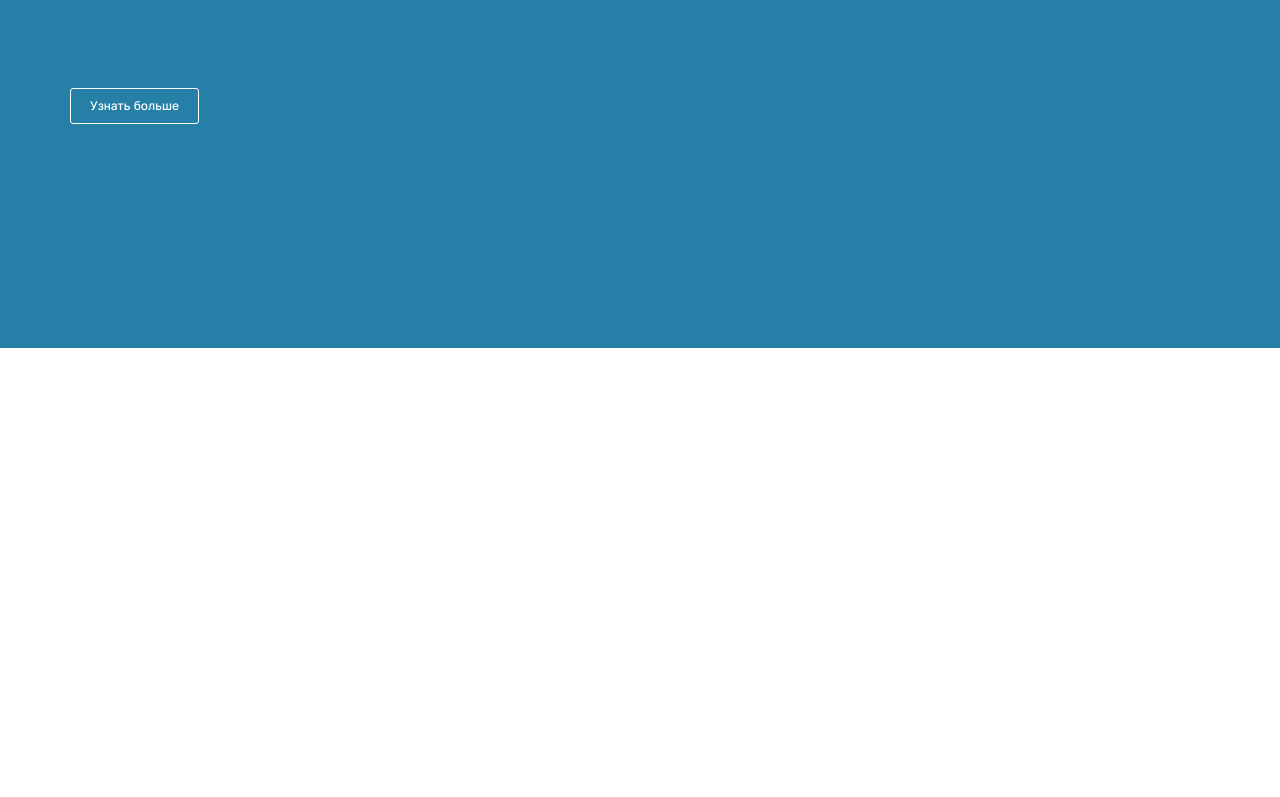
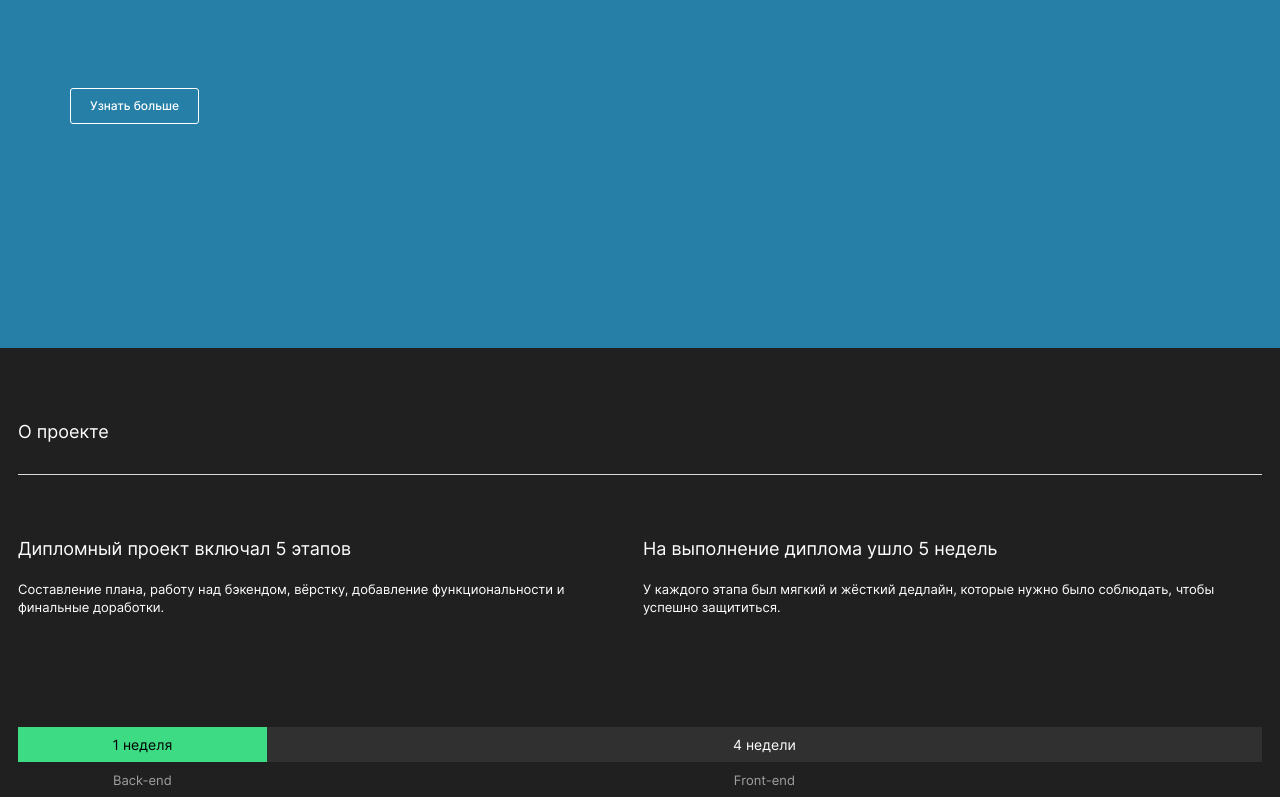
Before and after one commit to BJuice1984/movies-explorer-frontend, a React (Create React App) app: page / in a window 1280 px wide. Shown: the part 375-1172 px from the top of the page. Before the commit the page ends 800 px from the top, so only its background shows below. Built offline with nearby package versions, Linux system fonts and the light colour scheme.

Commit message:
feat/Создать компонент AboutProject.js + CSS

```diff
--- /dev/null
+++ b/src/components/AboutProject/AboutProject.css
@@ -0,0 +1,113 @@
+.about-project {
+  margin: 0;
+  background-color: #202020;
+  padding-left: 18px;
+  padding-right: 18px;
+  padding-top: 70px;
+}
+
+.about-project__container {
+  margin: 0 auto;
+  display: flex;
+  flex-direction: column;
+  padding-top: 60px;
+}
+
+@media screen and (min-width: 768px) {
+  .about-project__container {
+    flex-direction: row;
+    justify-content: space-between;
+  }
+}
+
+.about-project__title {
+  border-bottom: 1px solid #DADADA;
+  font-size: 18px;
+  line-height: 1.57;
+  color: #fff;
+  margin: 0;
+  font-weight: 400;
+  min-height: 22px;
+  text-align: left;
+  padding-bottom: 28px;
+}
+
+.about-project__list {
+  margin: 0;
+  padding-left: 0;
+  padding-bottom: 56px;
+}
+
+.about-project__list:last-of-type {
+  padding-top: 0;
+  padding-bottom: 60px;
+}
+
+@media screen and (min-width: 768px) {
+  .about-project__list:last-of-type {
+    padding-left: 20px;
+    padding-bottom: 110px;
+  }
+}
+
+.about-project__items {
+  list-style: none;
+  font-size: 18px;
+  line-height: 1.57;
+  font-weight: 400;
+  color: #fff;
+  text-decoration: none;
+  display: flex;
+  flex-direction: column;
+}
+
+.about-project__item {
+  margin: 0;
+  padding-bottom: 16px;
+}
+
+.about-project__span-accent {
+  margin: 0;
+  font-size: 13px;
+  line-height: 1.45;
+}
+
+.about-project__plan {
+  margin: 0;
+  display: grid;
+  grid-template-columns: 1fr 4fr;
+  grid-template-rows: repeat(2, 1fr);
+}
+
+.about-project__time {
+  margin: 0;
+  min-height: 35px;
+  min-width: 100px;
+  background-color: #303030;
+  color: #fff;
+  font-size: 11px;
+  line-height: 35px;
+  font-weight: 400;
+  text-align: center;
+}
+
+@media screen and (min-width: 768px) {
+  .about-project__time {
+    min-width: 228px;
+    font-size: 14px;
+  }
+}
+
+.about-project__time:first-of-type {
+  background-color: #3DDC84;
+  color: #000;
+}
+
+.about-project__time-description {
+  margin: 0 auto;
+  color: #A0A0A0;
+  font-size: 13px;
+  line-height: 1.23;
+  font-weight: 400;
+  padding-top: 10px;
+}
--- /dev/null
+++ b/src/components/AboutProject/AboutProject.js
@@ -0,0 +1,34 @@
+import React from "react";
+import './AboutProject.css';
+
+function AboutProject() {
+
+  return (
+    <section className="about-project">
+        <h2 className="about-project__title">О проекте</h2>
+        <div className="about-project__container">
+          <ul className="about-project__list">
+            <li className="about-project__items">
+              <p className="about-project__item">Дипломный проект включал 5 этапов</p>
+              <span className="about-project__span-accent">Составление плана, работу над бэкендом, вёрстку, добавление функциональности и финальные доработки.</span>
+            </li>
+          </ul>
+          <ul className="about-project__list">
+            <li className="about-project__items">
+              <p className="about-project__item">На выполнение диплома ушло 5 недель</p>
+              <span className="about-project__span-accent">У каждого этапа был мягкий и жёсткий дедлайн, которые нужно было соблюдать, чтобы успешно защититься.</span>
+            </li>
+          </ul>
+      </div>
+      <article className="about-project__plan">
+        <p className="about-project__time">1 неделя</p>
+        <p className="about-project__time">4 недели</p>
+        <span className="about-project__time-description">Back-end</span>
+        <span className="about-project__time-description">Front-end</span>
+      </article>
+
+    </section>
+  )
+}
+
+export default AboutProject;
--- a/src/components/Main/Main.js
+++ b/src/components/Main/Main.js
@@ -1,5 +1,6 @@
 import React from "react";
-import Promo from '../Promo/Promo'
+import Promo from '../Promo/Promo';
+import AboutProject from "../AboutProject/AboutProject";
 import './Main.css';
 
 function Main() {
@@ -7,6 +8,7 @@ function Main() {
   return (
     <main className="main">
       <Promo />
+      <AboutProject />
 
     </main>
   )
--- a/src/components/Promo/Promo.css
+++ b/src/components/Promo/Promo.css
@@ -27,7 +27,6 @@
 .promo__container {
   margin: 0 auto;
   display: grid;
-  justify-content: space-between;
   grid-template-columns: 1fr;
   grid-template-rows: repeat(4, minmax(min-content, max-content));
   grid-template-areas:
@@ -39,6 +38,7 @@
 
 @media screen and (min-width: 1024px) {
   .promo__container {
+    justify-content: space-between;
     grid-template-columns: 2fr;
     grid-template-rows: repeat(3, minmax(min-content, max-content));
     grid-template-areas:
```
